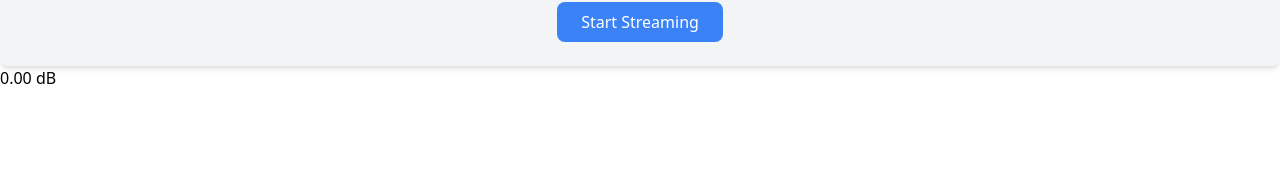
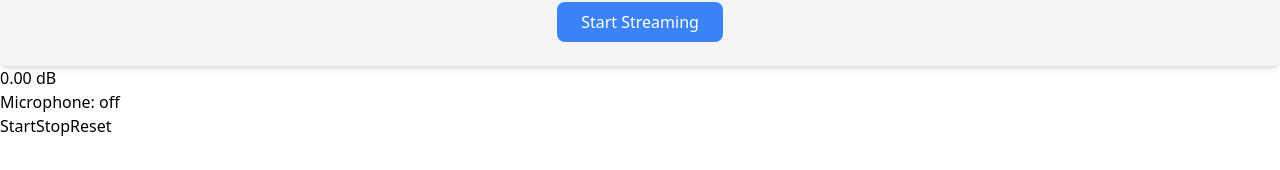
Before and after one commit to 0vp/AIDerly, a React (Vite) app in the folder fe/: page / in a window 1280 px wide. Shown: the part 196-366 px from the top of the page. Built offline with nearby package versions, Linux system fonts and the light colour scheme.

Commit message:
add voice to text1

```diff
--- a/fe/package.json
+++ b/fe/package.json
@@ -10,13 +10,17 @@
     "preview": "vite preview"
   },
   "dependencies": {
+    "@babel/runtime": "^7.26.0",
+    "@speechly/speech-recognition-polyfill": "^1.3.0",
     "@splinetool/react-spline": "^4.0.0",
     "axios": "^1.7.7",
     "elevenlabs": "^0.18.0",
     "react": "^18.3.1",
-    "react-dom": "^18.3.1"
+    "react-dom": "^18.3.1",
+    "react-speech-recognition": "^3.10.0"
   },
   "devDependencies": {
+    "@babel/plugin-transform-runtime": "^7.25.9",
     "@eslint/js": "^9.13.0",
     "@types/react": "^18.3.12",
     "@types/react-dom": "^18.3.1",
--- a/fe/src/Home.jsx
+++ b/fe/src/Home.jsx
@@ -1,6 +1,9 @@
+import {useState, useEffect} from "react";
 import Spline from '@splinetool/react-spline';
+
+import Listen from "./utils/Listen";
 import Speech from "./utils/Speech";
-import {useState, useEffect} from "react";
+
 export default function Home() {
     const [decibel, setDecibel] = useState(0);
     const [i, setI] = useState(0);
@@ -48,6 +51,7 @@ export default function Home() {
             <div>
                 {decibel.toFixed(2)} dB
             </div>
+            <Listen />
         </>
     );
 }
--- a/fe/src/Voice.jsx
+++ b/fe/src/Voice.jsx
@@ -1,5 +1,6 @@
 import React, { useState } from "react";
 import Speech from "./utils/Speech";
+import Listen from "./utils/Listen";
 
 const App = () => {
     const [decibel, setDecibel] = useState(0);
--- /dev/null
+++ b/fe/src/utils/Listen.jsx
@@ -0,0 +1,36 @@
+import React from 'react';
+import "regenerator-runtime/runtime.js";
+import SpeechRecognition, { useSpeechRecognition } from 'react-speech-recognition';
+
+const Listen = () => {
+    const {
+        transcript,
+        listening,
+        resetTranscript,
+        browserSupportsSpeechRecognition
+    } = useSpeechRecognition();
+
+    const startListening = () => {
+        SpeechRecognition.startListening({ continuous: true });
+    }
+
+    const stopListening = () => {
+        SpeechRecognition.stopListening();
+    }
+
+    if (!browserSupportsSpeechRecognition) {
+        return <span>Browser doesn't support speech recognition.</span>;
+    }
+
+    return (
+        <div>
+            <p>Microphone: {listening ? 'on' : 'off'}</p>
+            <button onClick={startListening}>Start</button>
+            <button onClick={stopListening}>Stop</button>
+            <button onClick={resetTranscript}>Reset</button>
+            <p>{transcript}</p>
+        </div>
+    );
+};
+
+export default Listen;
```
Also changed, not shown: 1 other file (tests, documents, lock files or other folders).
